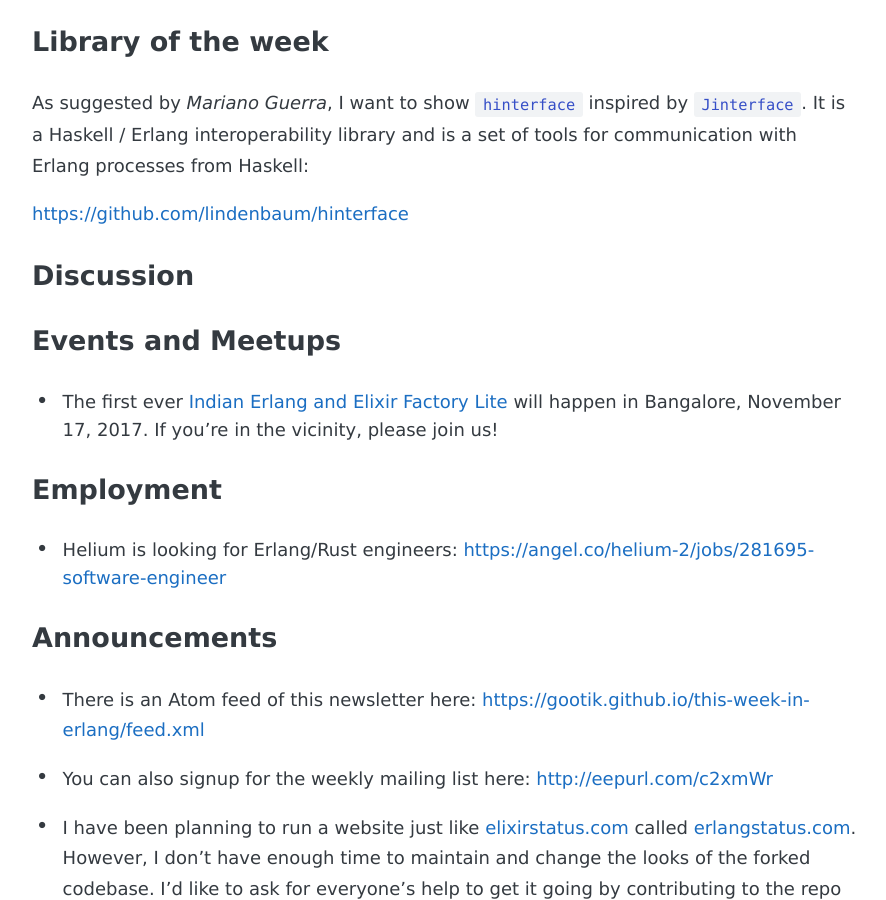
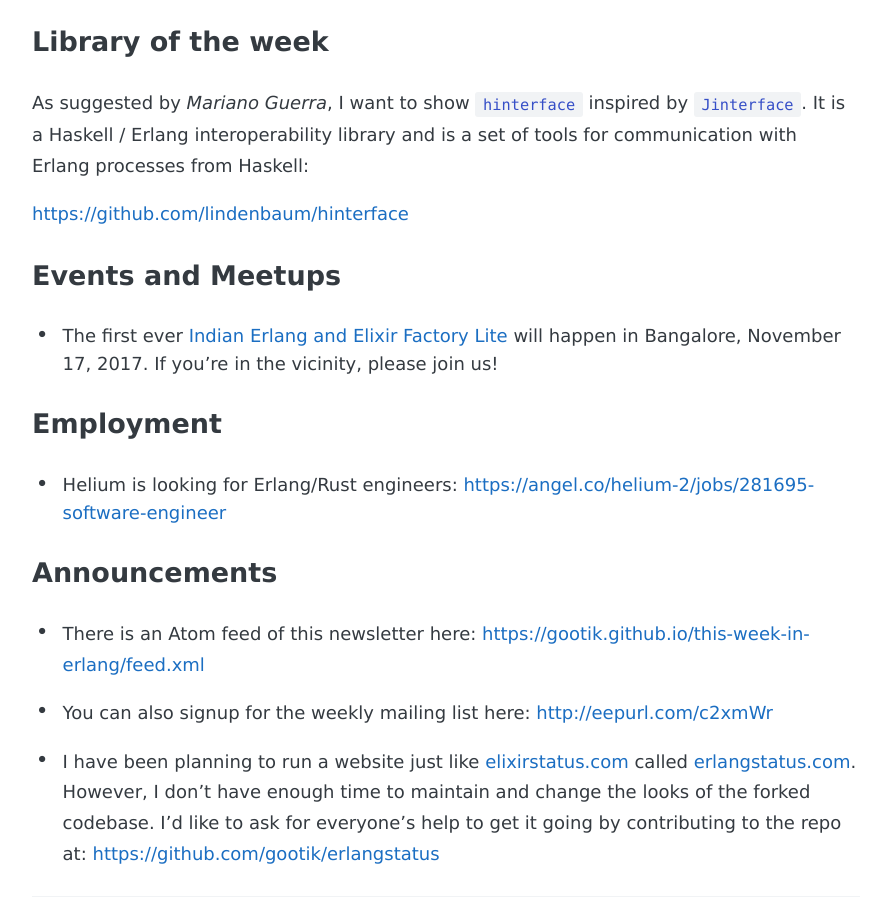
Before and after one commit to gootik/this-week-in-erlang, a Jekyll site: the page built from _posts/2017-10-01-oct-01.md, in a window 1280 px wide and 900 px high, scrolled down 1389 px. Shown: the whole window, without its empty margins (194-1080 px from the left). Built offline with Jekyll 4.4.1, drawn with Linux system fonts in a browser that asks for light colours; some web fonts are replaced.

Commit message:
Remove Discussion

```diff
--- a/_posts/2017-10-01-oct-01.md
+++ b/_posts/2017-10-01-oct-01.md
@@ -40,8 +40,6 @@
 
 <https://github.com/lindenbaum/hinterface>
 
-### Discussion
-
 ### Events and Meetups
 - The first ever [Indian Erlang and Elixir Factory Lite][14] will happen in
 Bangalore, November 17, 2017. If you're in the vicinity, please join us!
```
